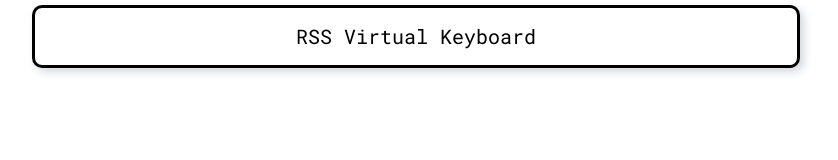
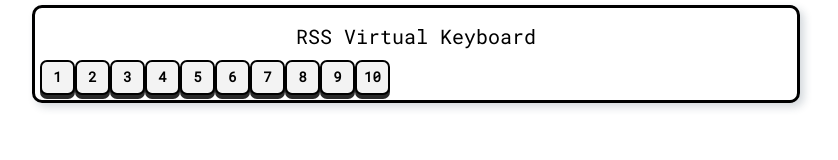
Before and after one commit to chagins/RSS-Virtual-Keyboard, a website built with webpack: page src/index.html in a window 1280 px wide. Shown: the whole page, without its empty margins (224-1062 px from the left). Built offline with nearby package versions, Linux system fonts and the light colour scheme.

Commit message:
feat: add key class

```diff
--- a/src/index.js
+++ b/src/index.js
@@ -10,5 +10,9 @@ document.body.appendChild(container);
 const page = new Page(container);
 const { main } = page.create();
 
-const keyboard = new Keyboard({ id: 'keyboard', container: main });
+const keyboard = new Keyboard({ id: 'keyboard', parentContainer: main });
 keyboard.create();
+
+// document.addEventListener('keydown', (e) => {
+//   console.log(e);
+// });
--- /dev/null
+++ b/src/js/key.js
@@ -0,0 +1,32 @@
+export default class Key {
+  /**
+   * Represents a virtual keyboard key
+   * @constructor
+   * @param {Object} key - the virtual keyboard key
+   * @param {String} key.code - code of key {@link Key#code}
+   * @param {String} key.key - label of key
+   * @param {String} key.size - size of key (standard|medium|wide|full|space)
+   * @param {HTMLElement} key.parentContainer - DOM parent element
+   */
+  constructor({
+    code, key, size, parentContainer,
+  }) {
+    this.code = code;
+    this.key = key;
+    this.size = size;
+    this.parentContainer = parentContainer;
+  }
+
+  /**
+   * Creates a virtual key and places it in the container
+   * @return {HTMLElement} DOM element of the key
+   */
+  create() {
+    const key = document.createElement('button');
+    key.id = this.code;
+    key.classList.add('key', `${this.size}`);
+    key.innerText = this.key;
+    this.parentContainer.appendChild(key);
+    return key;
+  }
+}
--- a/src/js/keyboard.js
+++ b/src/js/keyboard.js
@@ -1,14 +1,16 @@
+import Key from './key';
+
 export default class Keyboard {
   /**
    * Represents a virtual keyboard
    * @constructor
    * @param {Object} keyboard - the virtual keyboard
    * @param {String} keyboard.id - DOM element.id
-   * @param {HTMLElement} keyboard.container - DOM parent element
+   * @param {HTMLElement} keyboard.parentContainer - DOM parent element
    */
-  constructor({ id, container }) {
+  constructor({ id, parentContainer }) {
     this.id = id;
-    this.container = container;
+    this.parentContainer = parentContainer;
   }
 
   /**
@@ -18,7 +20,19 @@ export default class Keyboard {
   create() {
     const keyboard = document.createElement('div');
     keyboard.id = this.id;
-    this.container.appendChild(keyboard);
+    this.parentContainer.appendChild(keyboard);
+    this.container = keyboard;
+    this.#createKeys();
     return keyboard;
   }
+
+  #createKeys() {
+    // test code
+    for (let i = 1; i < 11; i += 1) {
+      const key = new Key({
+        code: i, key: i, size: 'standard', parentContainer: this.container,
+      });
+      key.create();
+    }
+  }
 }
--- /dev/null
+++ b/src/styles/_dimensions.scss
@@ -0,0 +1,8 @@
+$color-black: #000;
+$color-hover: #0067ee;
+$color-bkg: #f3f3f3;
+$color-bkg-hover: #fff;
+$color-shadow: #292929;
+
+$heigth-key-standart: 35px;
+$width-key-standart: 35px;
--- a/src/styles/style.scss
+++ b/src/styles/style.scss
@@ -1,6 +1,7 @@
 @import "normalize.scss";
 @import "reset.scss";
 @import "fonts.scss";
+@import "dimensions.scss";
 
 body {
   padding: 5px;
@@ -12,7 +13,7 @@ body {
   max-width: 768px;
   font-family: 'Roboto Mono';
   font-size:16px;
-  border: 3px solid #000000;
+  border: 3px solid $color-black;
   border-radius: 10px;
   -webkit-box-shadow: 4px 4px 8px 0px rgba(34, 60, 80, 0.2);
   -moz-box-shadow: 4px 4px 8px 0px rgba(34, 60, 80, 0.2);
@@ -28,4 +29,32 @@ body {
     width: 100%;
     height: 100%;
   }
+
+  .key {
+    color: $color-black;
+    text-align: center;
+    font-size: 14px;
+    font-weight: bold;
+    text-transform: uppercase;
+    background-color: $color-bkg;
+    border: 2px solid $color-black;
+    border-radius: 7px;
+    cursor: pointer;
+    box-shadow: 0 4px #292929;
+
+    &:hover {
+      color: $color-hover;
+      background-color: $color-bkg-hover;
+    }
+
+    &:active {
+      box-shadow: 0 1px $color-shadow;
+      transform: translateY(3px);
+    }
+  }
+
+  .key.standard {
+    width: $width-key-standart;
+    height: $heigth-key-standart;
+  }
 }
--- a/webpack.config.js
+++ b/webpack.config.js
@@ -16,7 +16,7 @@ const config = {
   devtool: 'source-map',
   output: {
     filename: 'index.js',
-    // clean: true,
+    clean: true,
     path: path.resolve(__dirname, 'dist'),
   },
   devServer: {
@@ -30,6 +30,9 @@ const config = {
       title: 'RSS Virtual Keyboard',
     }),
     new ESLintPlugin(),
+    // new MiniCssExtractPlugin({
+    //   filename: '[name].css',
+    // }),
   ],
   module: {
     rules: [
@@ -59,7 +62,7 @@ const config = {
         test: /\.(ico)$/i,
         type: 'asset/resource',
         generator: {
-          filename: 'assets/[name][ext][query]',
+          filename: 'assets/[name][ext]',
         },
       },
 
@@ -74,7 +77,7 @@ module.exports = () => {
     config.mode = 'production';
 
     config.plugins.push(new MiniCssExtractPlugin({
-      filename: './assets/styles/[name].css',
+      filename: './styles/[name].[hash].css',
     }));
   } else {
     config.mode = 'development';
```
